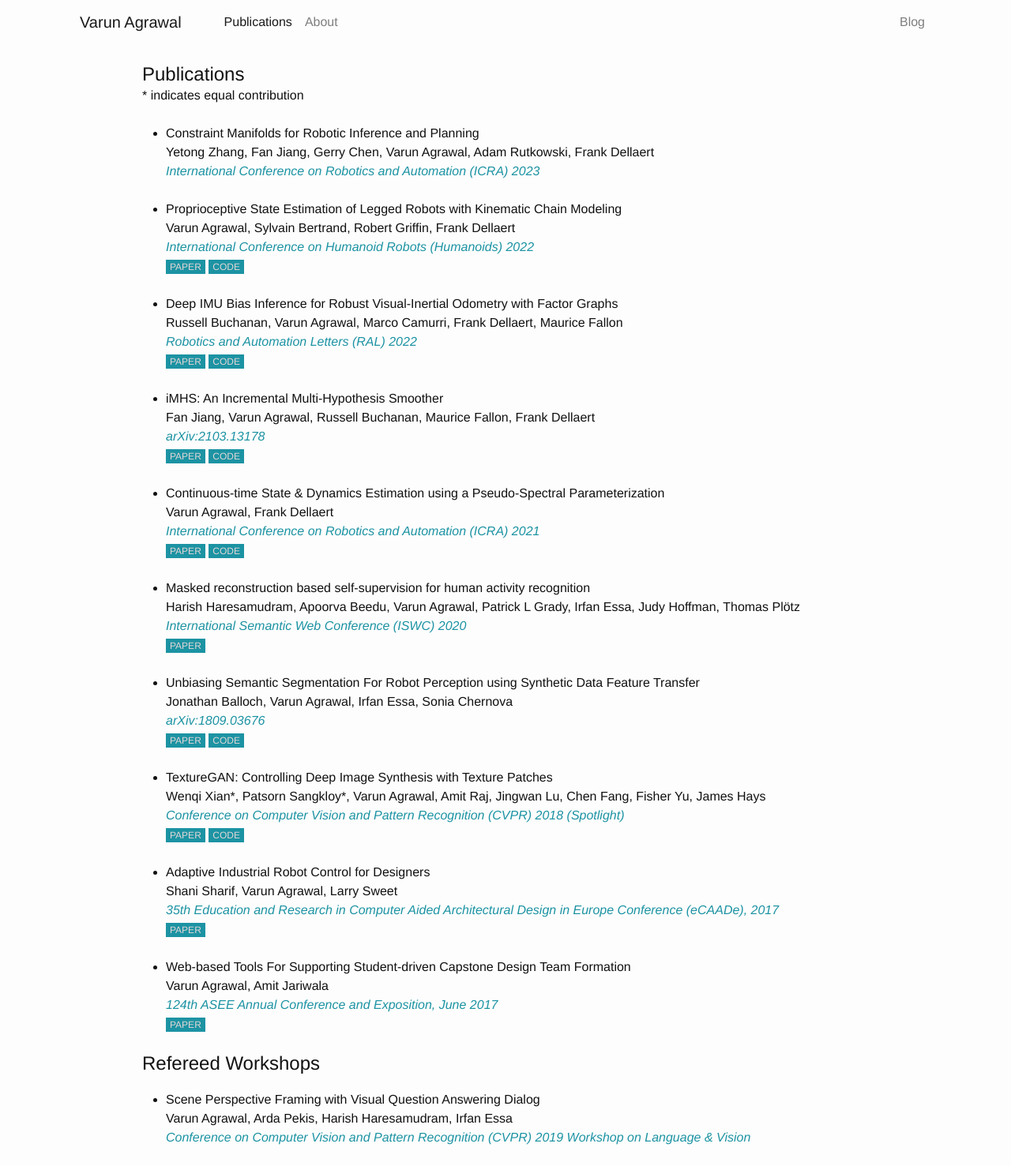
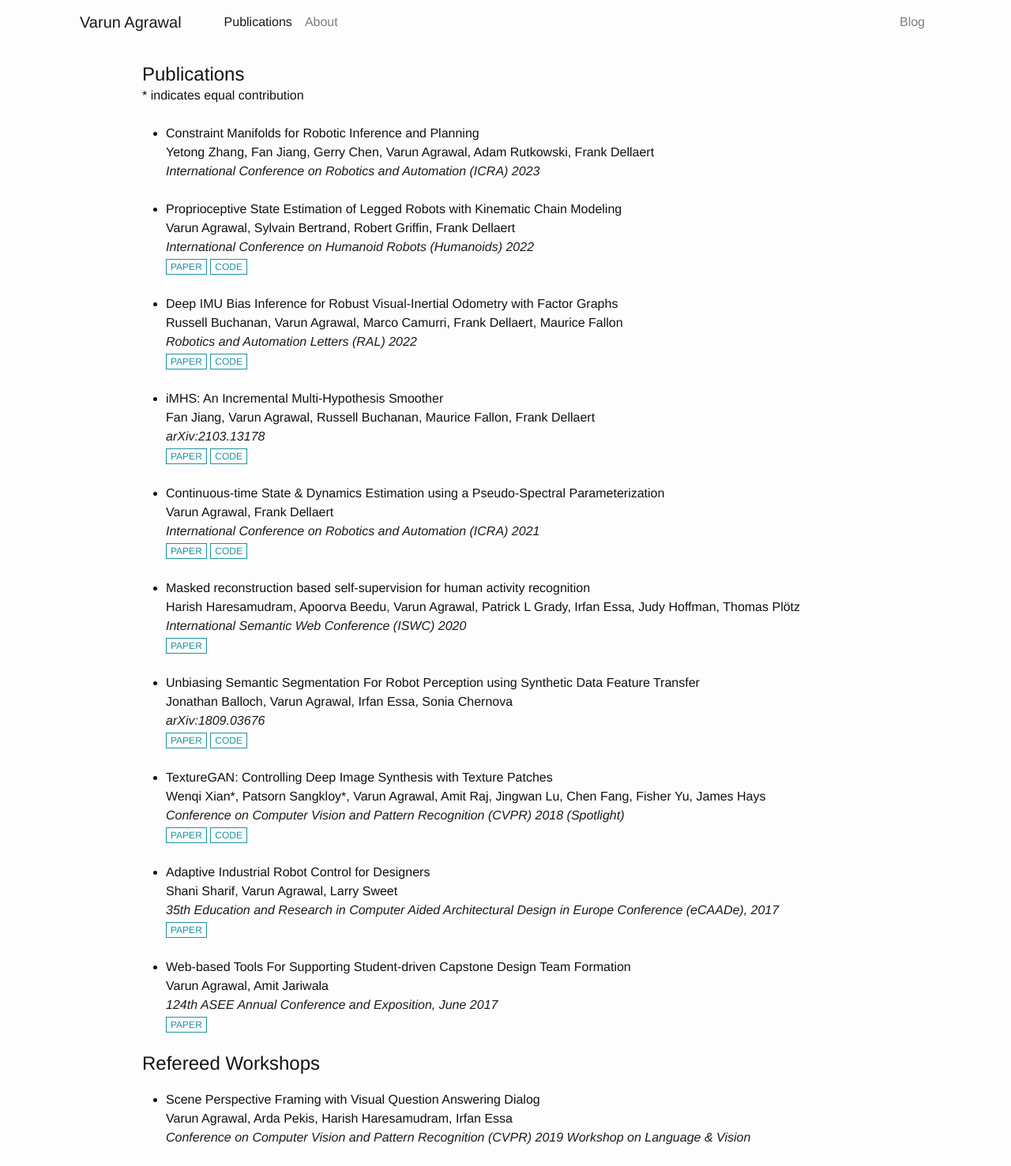
Before and after one commit to varunagrawal/varunagrawal.github.io, a Jekyll site: the page built from research.html, in a window 1280 px wide. Shown: the whole page at 79% size. Built offline with Jekyll 4.4.1, drawn with Linux system fonts in a browser that asks for light colours; nearby versions of some CDN libraries; a style sheet for code colours, icons or effects is not loaded.

Commit message:
nicer paper/code link rendering

```diff
--- a/_sass/_custom.scss
+++ b/_sass/_custom.scss
@@ -2,7 +2,7 @@
 
 .paper-title {
     /*Make the title text bold*/
-    font-weight: 540;
+    font-weight: bolder;
     /*The title should not be a block*/
     display: inline;
 }
@@ -14,12 +14,14 @@ a:visited {
 
 a.research:link, a.research:visited, a.research:hover {
     text-decoration: none!important;
-    color: #e3d7d7;
-    background: #1c93a3;
+    color: #1c93a3;
+    background: #fdfdfd;
+    border: 1px solid #1c93a3;
     font-size: 12px;
     padding: 2px 5px;
 }
 
 .venue {
-    color: #1c93a3;
+    // color: #1c93a3;
+    color: #1c1c1d
 }
```
